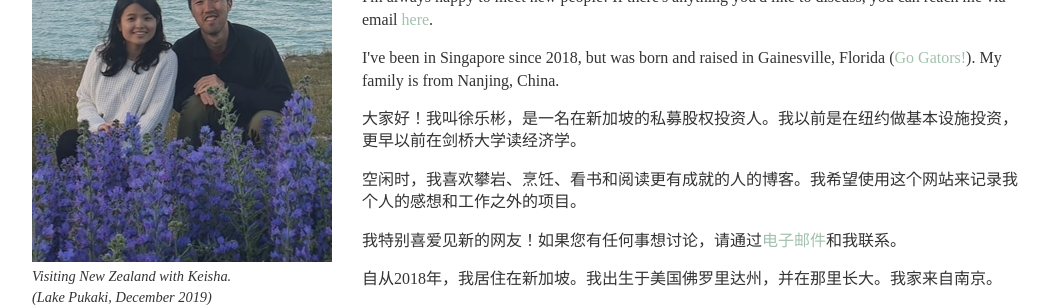
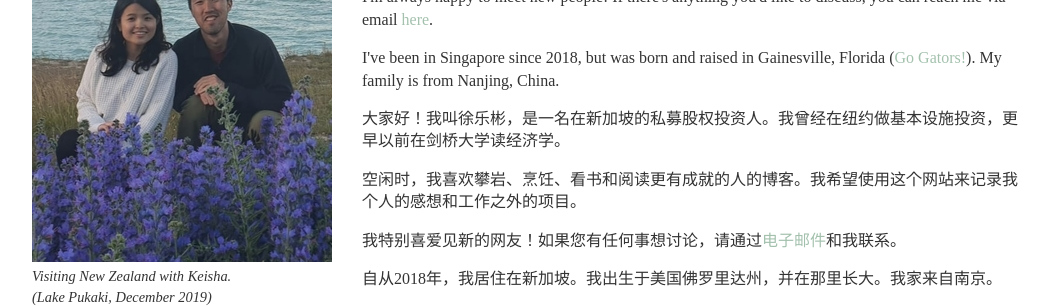
Before and after one commit to robinzxu/robinzxu.github.io, a Jekyll site: the page index.html, which Jekyll copies as it is, in a window 1280 px wide. Shown: the part 216-523 px from the top of the page, without its empty margins (108-1159 px from the left). Built offline with Jekyll 4.4.1, drawn with Linux system fonts in a browser that asks for light colours.

Commit message:
Update index.html

```diff
--- a/index.html
+++ b/index.html
@@ -41,7 +41,7 @@
 		<p>I spend most of my free time climbing, cooking, practicing my Chinese, and lurking on the blogs of more accomplished people. I hope to use this site to keep track of my thoughts and personal projects.</p>
 		<p>I'm always happy to meet new people! If there's anything you'd like to discuss, you can reach me via email <a href="mailto:robinzxu@gmail.com">here</a>.</p>
 		<p>I've been in Singapore since 2018, but was born and raised in Gainesville, Florida (<a target="_blank" rel="noopener noreferrer" href="https://en.wikipedia.org/wiki/Florida_Gators">Go Gators!</a>). My family is from Nanjing, China.</p>
-		<p>大家好！我叫徐乐彬，是一名在新加坡的私募股权投资人。我以前是在纽约做基本设施投资，更早以前在剑桥大学读经济学。</p>
+		<p>大家好！我叫徐乐彬，是一名在新加坡的私募股权投资人。我曾经在纽约做基本设施投资，更早以前在剑桥大学读经济学。</p>
 		<p>空闲时，我喜欢攀岩、烹饪、看书和阅读更有成就的人的博客。我希望使用这个网站来记录我个人的感想和工作之外的项目。</p>
 		<p>我特别喜爱见新的网友！如果您有任何事想讨论，请通过<a href="mailto:robinzxu@gmail.com">电子邮件</a>和我联系。</p>
 		<p>自从2018年，我居住在新加坡。我出生于美国佛罗里达州，并在那里长大。我家来自南京。</p>
```
